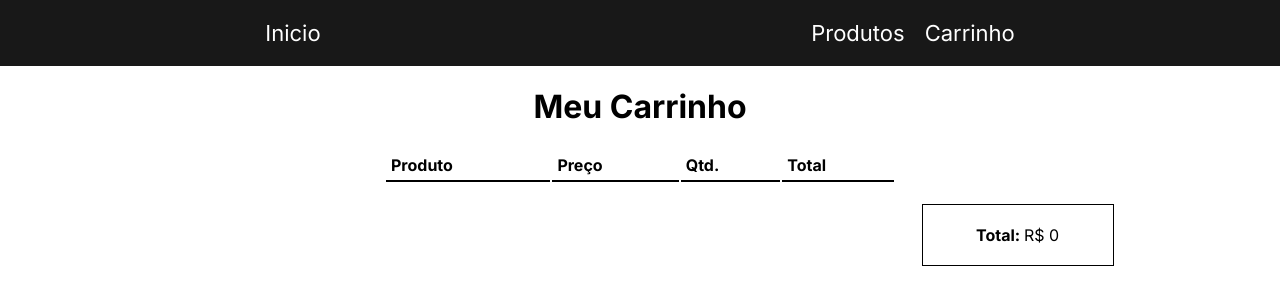
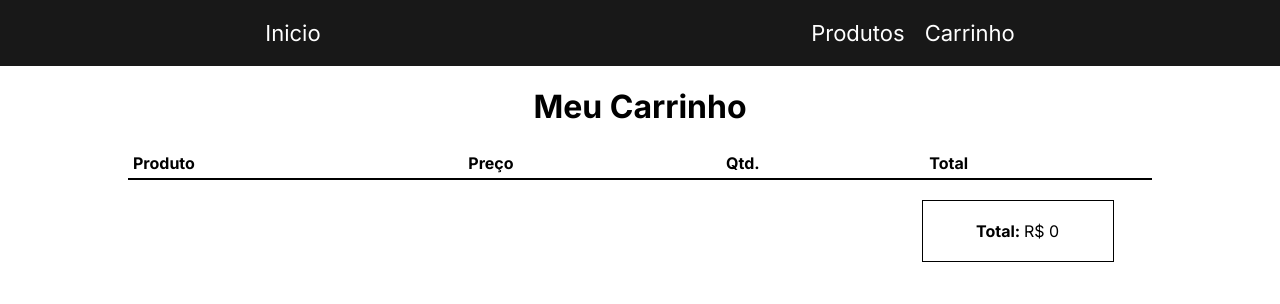
Before and after one commit to theiguim/applestorepj, a Next.js app: page /cart in a window 1280 px wide. Shown: the top 304 px of the page. Built offline with nearby package versions, Linux system fonts and the light colour scheme.

Commit message:
finalizando

```diff
--- a/src/components/CartTable/page.jsx
+++ b/src/components/CartTable/page.jsx
@@ -67,9 +67,9 @@ const CartTable = () => {
     }, [cart]);
 
     return (
+        <div className={styles.tableWrapper}>
             <table
-        className={styles.table}
-        style={{ minWidth: "32rem" }}>
+                className={styles.table}>
 
                 <thead className={styles.thead}>
                     <tr>
@@ -90,6 +90,7 @@ const CartTable = () => {
                 </tbody>
 
             </table>
+        </div>
     )
 
 }
--- a/src/components/CartTable/styles.module.scss
+++ b/src/components/CartTable/styles.module.scss
@@ -1,6 +1,7 @@
 .table {
-    max-width: 80vw;
-    margin: auto;
+    width: 100%;
+    min-width: 32rem;
+    border-collapse: collapse;
 }
 
 .thead th {
@@ -27,7 +28,7 @@
 }
 
 .btnSum {
-    background-color: rgb(12, 175, 12);
+    background-color: rgb(23, 46, 255);
     border: none;
     color: white;
     width: 30px;
@@ -44,7 +45,7 @@
 
 
 .btnSub {
-    background-color: red;
+    background-color: rgb(255, 28, 28);
     border: none;
     color: white;
     width: 30px;
--- a/src/components/CartTotal/page.jsx
+++ b/src/components/CartTotal/page.jsx
@@ -7,10 +7,12 @@ const CartTotal = () =>{
     const {cart} = useCart();
 
     return(
-        <div className={styles.container}>
+       <div className={styles.totalWrapper}>
+         <div className={styles.container}>
             <strong>Total: </strong>
             <span>R$ {cart.reduce((total, product)=> total + product.price, 0)}</span>
         </div>
+       </div>
     );
 };
 
--- a/src/components/ProductList/styles.module.scss
+++ b/src/components/ProductList/styles.module.scss
@@ -22,5 +22,6 @@
 @media(max-width: 640px){
     .productsListGrid{
         grid-template-columns: repeat(1, 1fr);
+        max-width: 95vw;
     }
 }
--- a/src/styles/cartStyle.module.scss
+++ b/src/styles/cartStyle.module.scss
@@ -2,4 +2,5 @@
     width: 80vw;
     margin: auto;
     text-align: center;
+    overflow: auto;
 }
```
Lines whose indentation alone changed are shown as unchanged.
